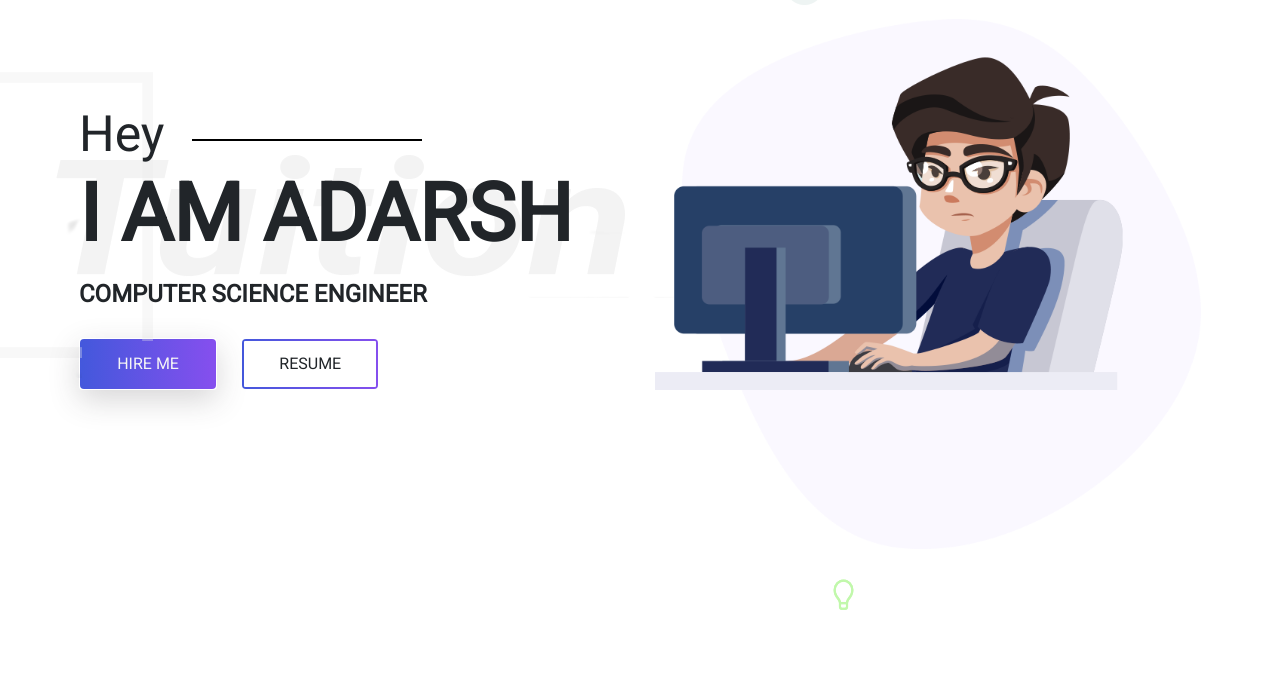
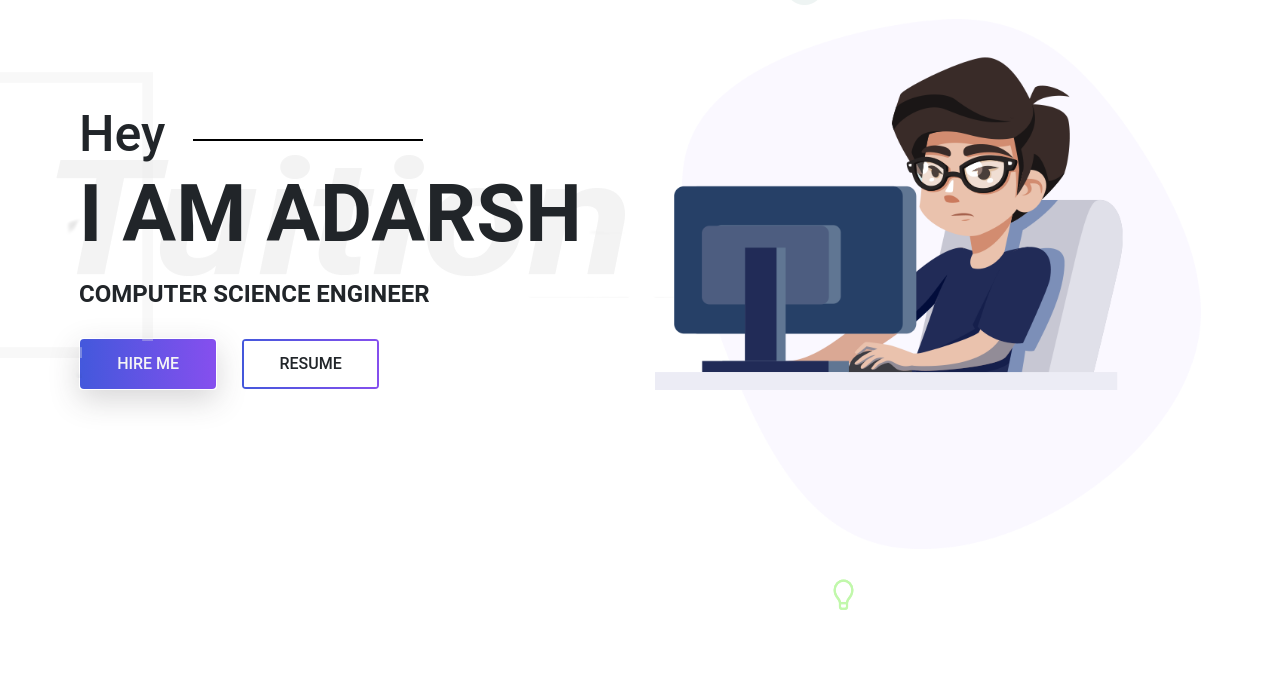
Before and after one commit to Adarsh22144t/PortFolio, a plain HTML site: page Index.html in a window 1280 px wide. Shown: the part 93-790 px from the top of the page. Drawn offline with Linux system fonts and the light colour scheme.

Commit message:
Update _global.css

```diff
--- a/css/partials/_global.css
+++ b/css/partials/_global.css
@@ -1,5 +1,5 @@
 /* Global Classes */
-@import url("https://fonts.googleapis.com/css2?family=Roboto&display=swap");
+
 .title-text{
     font: normal bold 50px/ 72px var(--roboto);
 }
```
